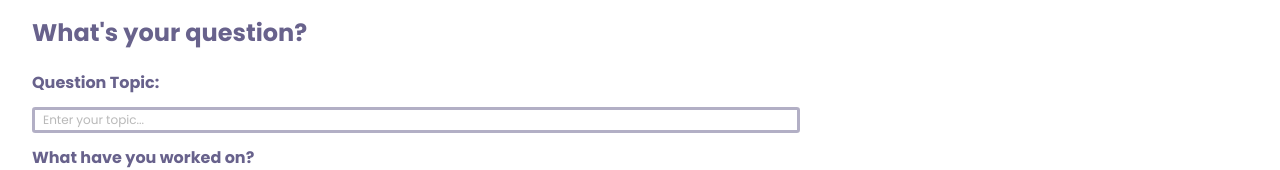
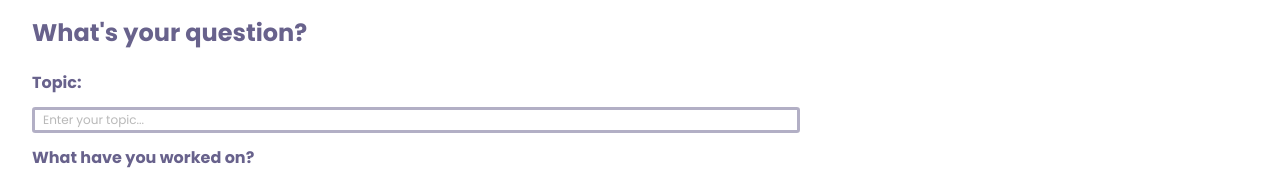
Before and after one commit to JaredS129/student-project--agile-dev-ops--aws-backend, a React (Create React App) app: page /askQuestion in a window 1280 px wide. Shown: the part 166-336 px from the top of the page. Built offline with nearby package versions, Linux system fonts and the light colour scheme.

Commit message:
Fixed error causing test to fail

```diff
--- a/src/components/askquestion/AskQuestion.js
+++ b/src/components/askquestion/AskQuestion.js
@@ -17,7 +17,7 @@ const AskQuestion = ({
       <h2 className="h2-format">What's your question?</h2>
       <form>
         <label className="label-format" htmlFor="topic">
-          Question Topic:
+          Topic:
         </label>
         <div>
           <input
```
